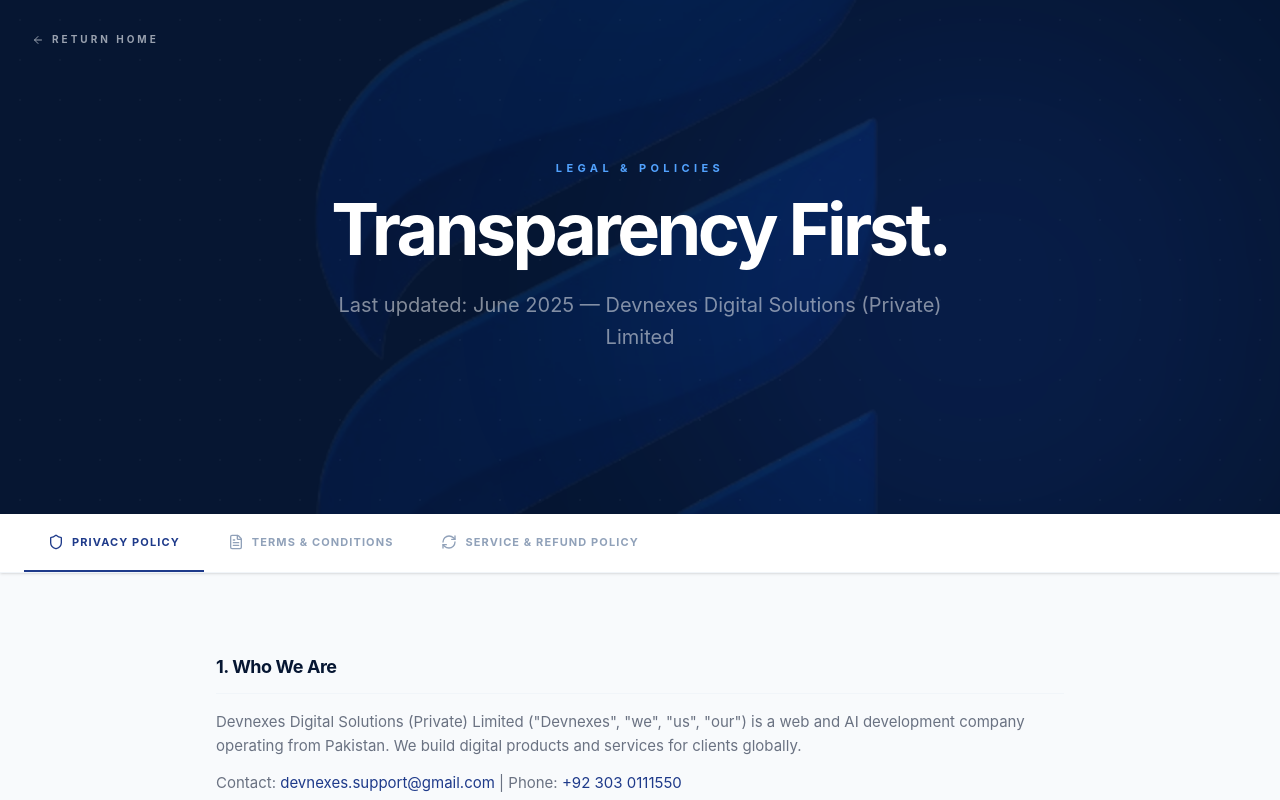
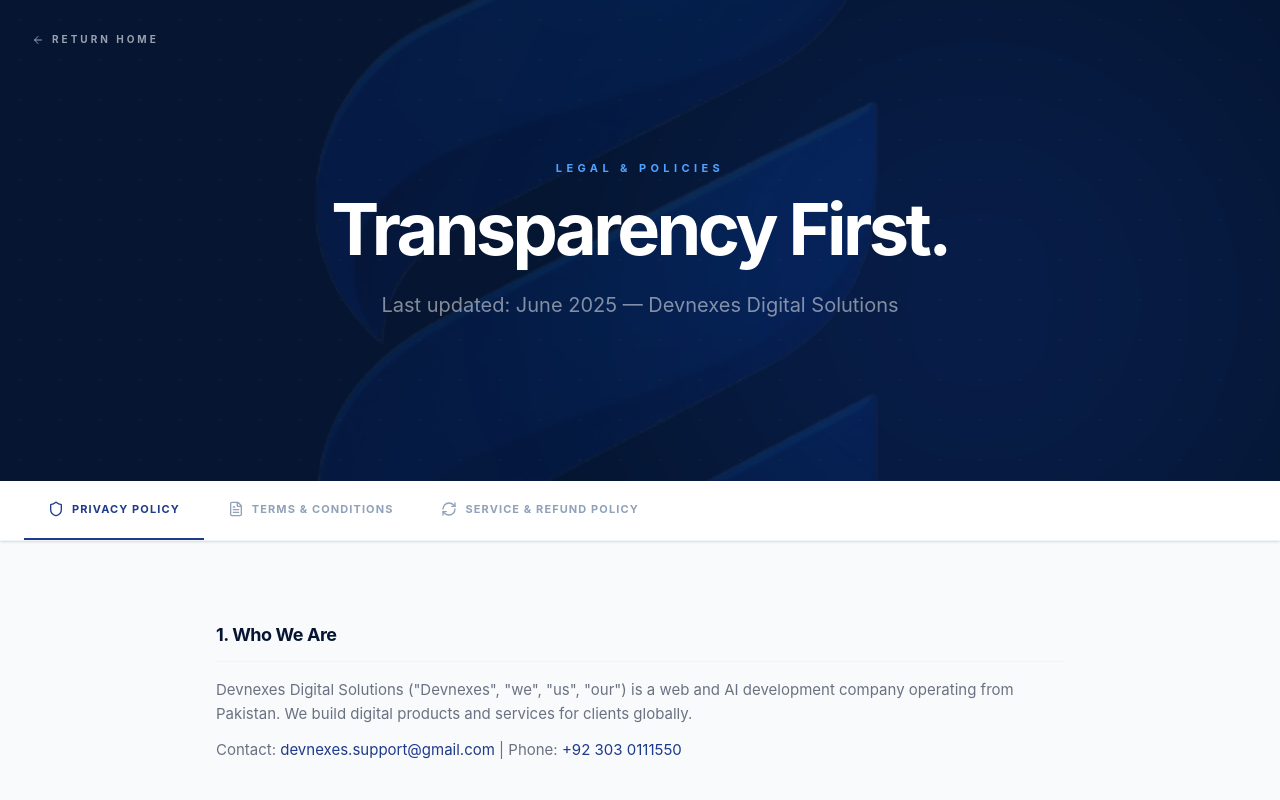
Before and after one commit to sultanraham/Devnexes, a React (Vite) app: page /policy in a window 1280 px wide. Shown: the top 800 px of the page. Built offline with nearby package versions, Linux system fonts and the light colour scheme; no server answers.

Commit message:
Remove (Private) Limited from company name

```diff
--- a/index.html
+++ b/index.html
@@ -11,10 +11,10 @@
   <!-- Primary SEO -->
   <title>Devnexes Digital Solutions | Web Development, AI Automation & SEO in Lahore</title>
   <meta name="description"
-    content="Devnexes Digital Solutions (Private) Limited provides modern website development, AI automation, chatbots, SEO, UI/UX design and digital solutions for startups and businesses." />
+    content="Devnexes Digital Solutions provides modern website development, AI automation, chatbots, SEO, UI/UX design and digital solutions for startups and businesses." />
   <meta name="keywords"
     content="web development, AI automation, full stack development, SEO, UI/UX design, chatbots, digital solutions, Devnexes" />
-  <meta name="author" content="Devnexes Digital Solutions (Private) Limited" />
+  <meta name="author" content="Devnexes Digital Solutions" />
   <meta name="robots" content="index, follow" />
   <meta name="theme-color" content="#061632" />
   <link rel="canonical" href="https://www.devnexes.site" />
@@ -44,14 +44,14 @@
   {
     "@context": "https://schema.org",
     "@type": "Organization",
-    "name": "Devnexes Digital Solutions (Private) Limited",
+    "name": "Devnexes Digital Solutions",
     "url": "https://www.devnexes.site",
     "logo": "https://www.devnexes.site/images/devnexes-logo.png",
     "sameAs": [
       "https://www.linkedin.com/company/devnexes-digital-solutions",
       "https://www.instagram.com/devnexes.digital.solutions/"
     ],
-    "description": "Devnexes Digital Solutions (Private) Limited provides web development, AI automation, SEO, UI/UX design and digital solutions.",
+    "description": "Devnexes Digital Solutions provides web development, AI automation, SEO, UI/UX design and digital solutions.",
     "contactPoint": {
       "@type": "ContactPoint",
       "contactType": "customer support",
--- a/src/components/AboutPage.jsx
+++ b/src/components/AboutPage.jsx
@@ -191,7 +191,7 @@ const AboutPage = ({ t = {} }) => {
   const structuredData = {
     "@context": "https://schema.org",
     "@type": "Organization",
-    "name": "Devnexes Digital Solutions (Private) Limited",
+    "name": "Devnexes Digital Solutions",
     "url": "https://www.devnexes.site/",
     "logo": "https://www.devnexes.site/images/devnexes-logo.png",
     "sameAs": [
--- a/src/components/Footer.jsx
+++ b/src/components/Footer.jsx
@@ -130,7 +130,7 @@ const Footer = ({ t }) => {
           className="w-full max-w-7xl mt-auto pt-8 border-t border-white/10 flex flex-col md:flex-row items-center justify-between gap-6"
         >
           <div className="text-white/40 text-sm font-medium tracking-wide text-center md:text-left order-2 md:order-1">
-            © {new Date().getFullYear()} Devnexes Digital Solutions (Private) Limited. All rights reserved.
+            © {new Date().getFullYear()} Devnexes Digital Solutions. All rights reserved.
           </div>
 
           {/* Social Icons */}
--- a/src/components/PolicyPage.jsx
+++ b/src/components/PolicyPage.jsx
@@ -27,7 +27,7 @@ const PolicyPage = () => {
     <div className="w-full bg-slate-50 font-outfit">
       <SEO
         title="Privacy & Policies"
-        description="Review Devnexes Digital Solutions (Private) Limited's privacy policy, terms & conditions, and service & refund policies."
+        description="Review Devnexes Digital Solutions' privacy policy, terms & conditions, and service & refund policies."
       />
       <div className="fixed top-8 left-8 z-50">
         <motion.button
@@ -59,7 +59,7 @@ const PolicyPage = () => {
           <motion.div initial={{ opacity: 0, y: 30 }} animate={{ opacity: 1, y: 0 }} transition={{ duration: 0.6 }} className="flex flex-col items-center">
             <p className="text-blue-400 text-[11px] font-bold uppercase tracking-[0.4em] mb-4">Legal & Policies</p>
             <h1 className="text-white text-4xl md:text-7xl font-bold tracking-tighter leading-none mb-6">Transparency First.</h1>
-            <p className="text-white/50 text-base md:text-xl max-w-2xl leading-relaxed">Last updated: {updated} — Devnexes Digital Solutions (Private) Limited</p>
+            <p className="text-white/50 text-base md:text-xl max-w-2xl leading-relaxed">Last updated: {updated} — Devnexes Digital Solutions</p>
           </motion.div>
         </div>
       </section>
@@ -85,7 +85,7 @@ const PolicyPage = () => {
           {active === 'privacy' && (
             <>
               <Section title="1. Who We Are">
-                <p>Devnexes Digital Solutions (Private) Limited ("Devnexes", "we", "us", "our") is a web and AI development company operating from Pakistan. We build digital products and services for clients globally.</p>
+                <p>Devnexes Digital Solutions ("Devnexes", "we", "us", "our") is a web and AI development company operating from Pakistan. We build digital products and services for clients globally.</p>
                 <p>Contact: <a href="mailto:devnexes.support@gmail.com" className="text-[#1e3a8a] hover:underline">devnexes.support@gmail.com</a> | Phone: <a href="tel:+923030111550" className="text-[#1e3a8a] hover:underline">+92 303 0111550</a></p>
               </Section>
               <Section title="2. Information We Collect">
--- a/src/components/SEO.jsx
+++ b/src/components/SEO.jsx
@@ -4,7 +4,7 @@ import { Helmet } from 'react-helmet-async';
 const SEO = ({ title, description, url, image }) => {
   const siteName = 'Devnexes Digital Solutions';
   const defaultTitle = 'Devnexes | Custom Web & AI Solutions';
-  const defaultDescription = 'Devnexes Digital Solutions (Private) Limited provides cutting-edge web development, mobile app development, and AI-powered automation to drive business growth.';
+  const defaultDescription = 'Devnexes Digital Solutions provides cutting-edge web development, mobile app development, and AI-powered automation to drive business growth.';
   const defaultImage = 'https://www.devnexes.site/images/og-image.jpg';
   const defaultUrl = 'https://www.devnexes.site';
 
--- a/src/components/TeamMemberPage.jsx
+++ b/src/components/TeamMemberPage.jsx
@@ -39,7 +39,7 @@ const TeamMemberPage = () => {
     "jobTitle": member.role,
     "worksFor": {
       "@type": "Organization",
-      "name": "Devnexes Digital Solutions (Private) Limited",
+      "name": "Devnexes Digital Solutions",
       "url": "https://www.devnexes.site/"
     },
     "image": `https://www.devnexes.site${member.photo}`,
--- a/src/translations.js
+++ b/src/translations.js
@@ -9,7 +9,7 @@ export const translations = {
       socialProof: 'With 1k+ verified reviews, customers praise our secure, user-friendly banking platform built on trust.',
       transactionVolume: 'Daily Transaction Volume',
       splitValues: 'Split into values',
-      footerDesc: 'Devnexes Digital Solutions (Private) Limited provides Web Development, AI Automation, SEO, UI/UX Design, Chatbots, and Custom Business Websites.'
+      footerDesc: 'Devnexes Digital Solutions provides Web Development, AI Automation, SEO, UI/UX Design, Chatbots, and Custom Business Websites.'
     },
     features: {
       tag: 'Why Devnexes',
```
